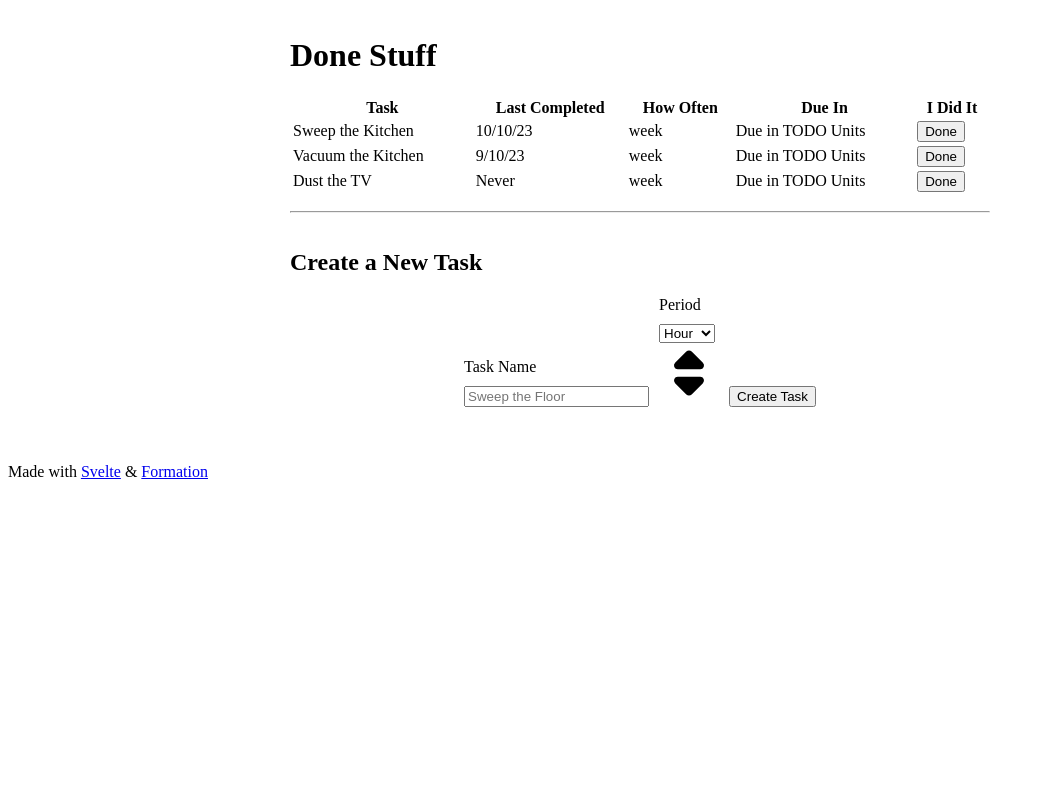
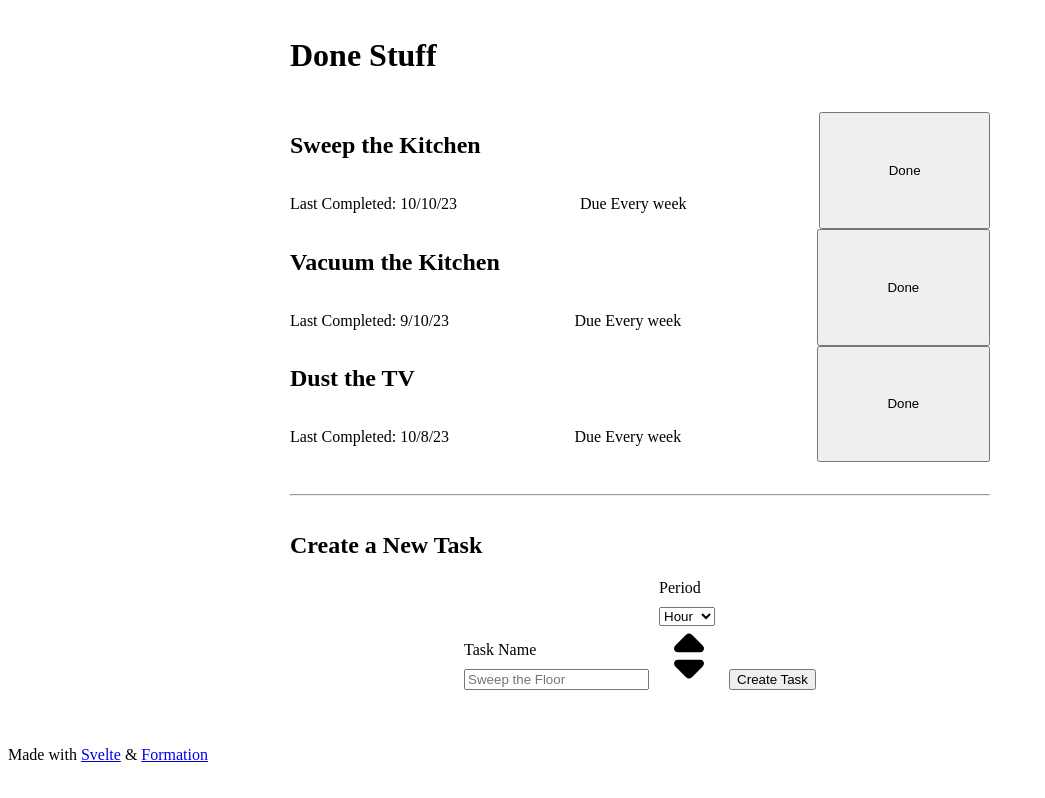
Before and after one commit to andrew-pyle/periodic, a Svelte app: page / in a window 1280 px wide. Shown: the whole page, without its empty margins (0-1045 px from the left). Built offline with nearby package versions, Linux system fonts and the light colour scheme.

Commit message:
Use List view for Tasks, instead of Table view

```diff
--- a/src/App.svelte
+++ b/src/App.svelte
@@ -3,14 +3,14 @@
   import Input from "./lib/Input.svelte";
   import Label from "./lib/Label.svelte";
   import Select from "./lib/Select.svelte";
-  import TaskTable from "./lib/TaskTable.svelte";
-  import type { Task } from "./lib/types";
+  import Task from "./lib/Task.svelte";
+  import type { TaskT } from "./lib/types";
   import { completeActivity, id } from "./lib/utils";
 
   let createMode = true;
 
   const [id1, id2, id3] = [id(), id(), id()];
-  let activities = new Map<Task["id"], Task>([
+  let activities: Map<TaskT["id"], TaskT> = new Map([
     [
       id1,
       {
@@ -74,8 +74,19 @@
     <h1>Done Stuff</h1>
 
     <!-- Update -->
+    <!--
+    <h2>Table</h2>
+    <TaskTable tasks={activities.values()} onComplete={completeTask} /> -->
 
-    <TaskTable tasks={activities.values()} onComplete={completeTask} />
+    <!-- OR -->
+    <!-- <h2>List</h2> -->
+    <ul class="no-bullet">
+      {#each activities.values() as task}
+        <li>
+          <Task {task} onComplete={completeTask} />
+        </li>
+      {/each}
+    </ul>
 
     <!-- Create -->
     <hr />
@@ -184,4 +195,10 @@
       flex-direction: column;
     }
   }
+
+  /* Utility Classes */
+  .no-bullet {
+    padding: 0;
+    list-style-type: none;
+  }
 </style>
--- a/src/app.css
+++ b/src/app.css
@@ -1,6 +1,10 @@
+/* Page Layout */
+
 body {
   margin: 0;
 }
+
+/* Changes to Formation */
 
 .theme-light .input:focus,
 .theme-light .input:focus-within,
@@ -35,3 +39,18 @@ body {
 .theme-dark .select:focus-within {
   background-color: #111418;
 }
+
+/* Utility Classes */
+
+:root {
+  --color-text-muted: #738091; /* Same as Formation ::placeholder */
+}
+@media screen and (prefers-color-scheme: dark) {
+  :root {
+    --color-text-muted: #abb3bf; /* Same as Formation ::placeholder */
+  }
+}
+
+.muted {
+  color: var(--color-text-muted);
+}
--- /dev/null
+++ b/src/lib/Task.svelte
@@ -0,0 +1,42 @@
+<!--  TODO View is breaking out horizontally at 375px width -->
+<!--  TODO Use Formation intent colors or Callout colors for background color of Task.-->
+
+<script lang="ts">
+  import type { TaskT } from "./types";
+  import { lastCompletedFormatter } from "./utils";
+
+  export let task: TaskT;
+  export let onComplete: (id: TaskT["id"]) => void;
+</script>
+
+<div class="card task">
+  <h2 class="title">{task.name}</h2>
+  <p>
+    <span class="muted">Last Completed:</span>
+    {lastCompletedFormatter.format(task.lastCompleted ?? undefined)}
+  </p>
+  <p><span class="muted">Due Every</span> {task.period}</p>
+  <button
+    type="button"
+    on:click={() => onComplete(task.id)}
+    class="button button-intent--primary thumb-button">Done</button
+  >
+</div>
+
+<style>
+  .task {
+    display: grid;
+    grid-template-areas:
+      "title title button"
+      ".     .     button";
+  }
+
+  .title {
+    grid-area: title;
+  }
+
+  .thumb-button {
+    grid-area: button;
+    margin-left: 0.755em;
+  }
+</style>
--- a/src/lib/TaskTable.svelte
+++ b/src/lib/TaskTable.svelte
@@ -1,9 +1,9 @@
 <script lang="ts">
-  import type { Task } from "./types";
+  import type { TaskT } from "./types";
   import { lastCompletedFormatter } from "./utils";
 
-  export let tasks: Iterable<Task>;
-  export let onComplete: (id: Task["id"]) => void;
+  export let tasks: Iterable<TaskT>;
+  export let onComplete: (id: TaskT["id"]) => void;
 </script>
 
 <table>
--- a/src/lib/types.ts
+++ b/src/lib/types.ts
@@ -1,4 +1,4 @@
-export interface Task {
+export interface TaskT {
 	id: string;
 	name: string;
 	lastCompleted: null | number; // millisecond time
--- a/src/lib/utils.ts
+++ b/src/lib/utils.ts
@@ -1,4 +1,4 @@
-import type { Task } from "./types";
+import type { TaskT } from "./types";
 
 /**
  * Create a new Task ID
@@ -22,7 +22,10 @@ export const lastCompletedFormatter = new Intl.DateTimeFormat(
  * to have lastCompleted of now.
  * @throws {Error} - If no entry in the Map for the provided ID, throws Error.
  */
-export function completeActivity(tasks: Map<Task["id"], Task>, id: Task["id"]) {
+export function completeActivity(
+	tasks: Map<TaskT["id"], TaskT>,
+	id: TaskT["id"],
+) {
 	const old = tasks.get(id);
 	if (!old) {
 		throw new Error(
```
